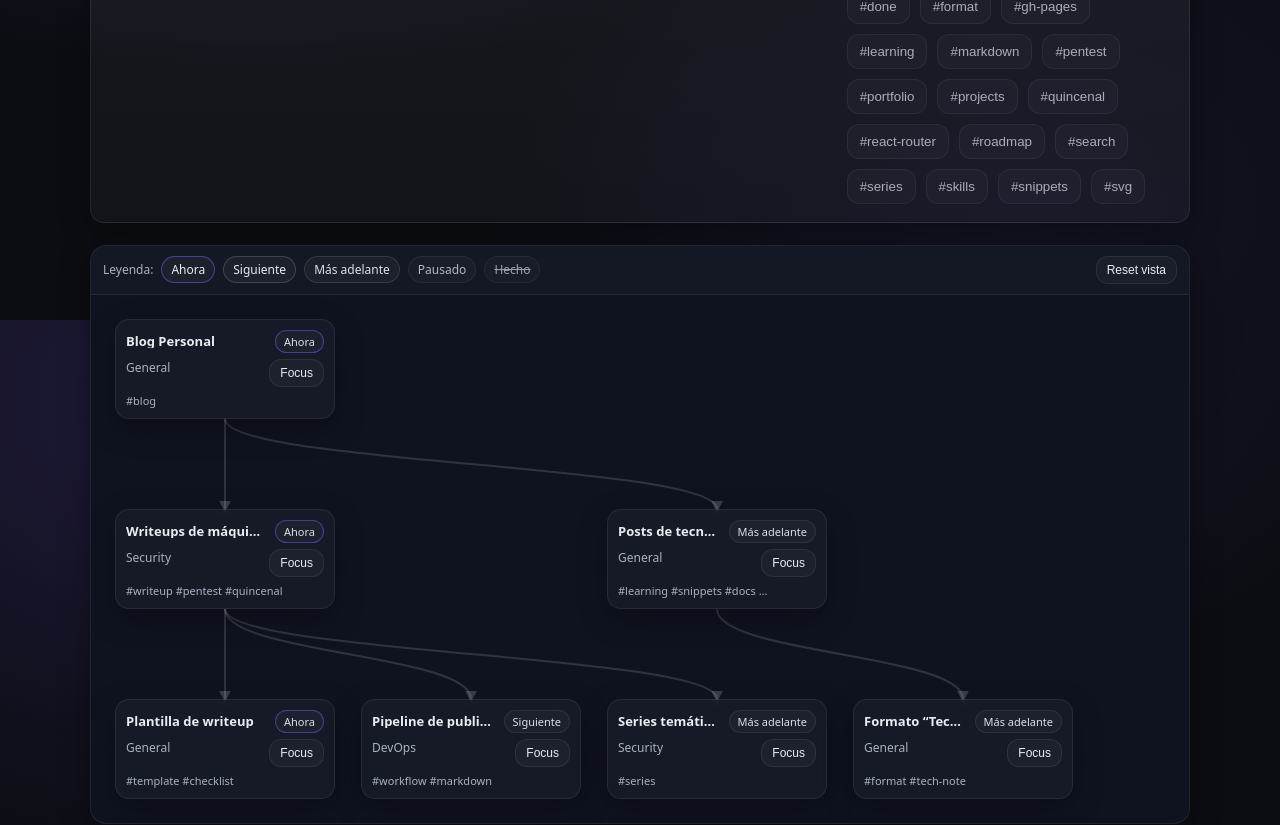
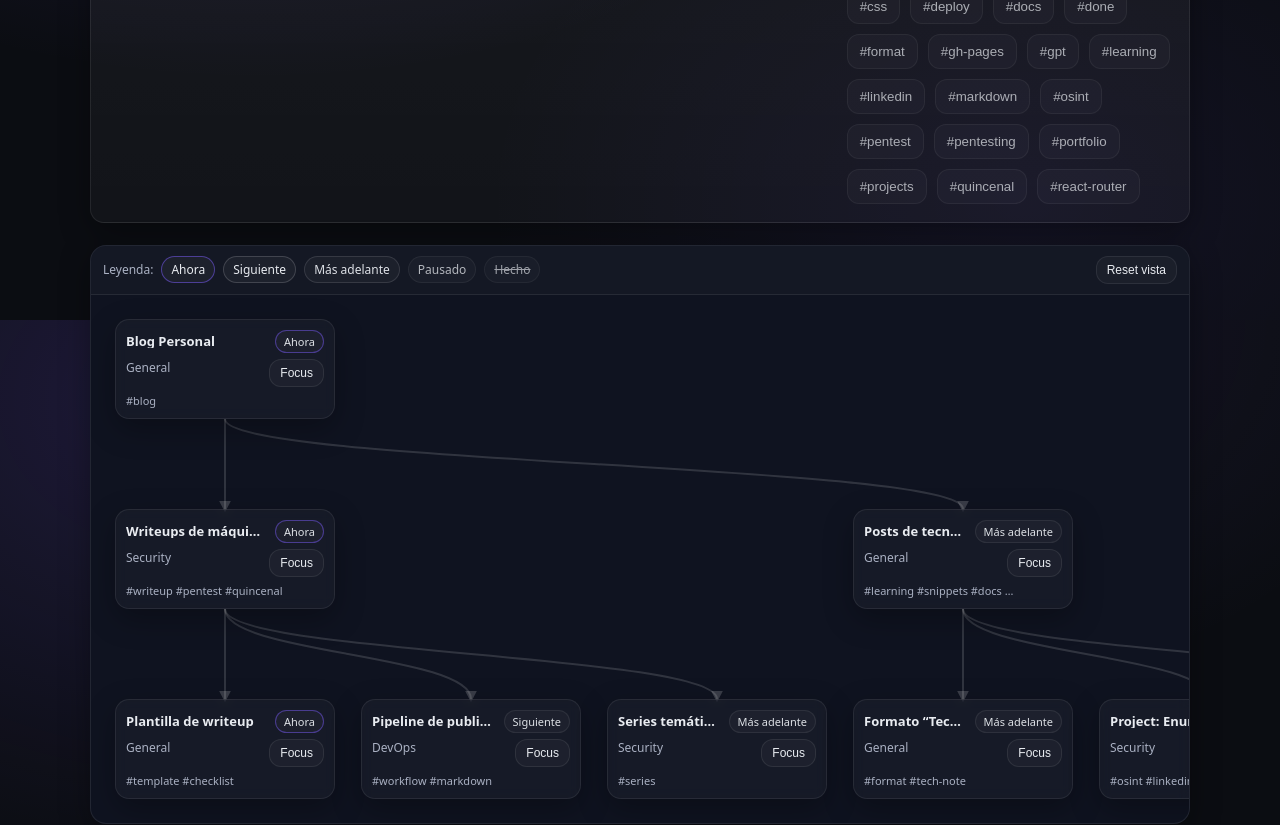
Before and after one commit to nicolaemolnar/w1tch3r-blog, a React (Vite) app: page /backlog in a window 1280 px wide. Shown: the part 480-1305 px from the top of the page. Built offline with nearby package versions, Linux system fonts and the light colour scheme.

Commit message:
roadmap update

```diff
--- a/src/data/roadmap.ts
+++ b/src/data/roadmap.ts
@@ -113,6 +113,28 @@ export const ROADMAP: RoadmapNode[] = [
             impact: 4,
             effort: 2,
           },
+          {
+            id: "linkedin-osint",
+            title: "Project: Enumeración de empleados de una empresa mediante técnicas automatizadas de OSINT en LinkedIn.",
+            description:
+              "Redacción del proyecto de fin de grado sobre OSINT para la recopilación automatizada de datos de empleados de una empresa específica en LinkedIn utilizando técnicas de scraping y análisis de datos.",
+            status: "later",
+            category: "Security",
+            tags: ["osint", "linkedin", "automation"],
+            impact: 4,
+            effort: 3,
+          },
+          {
+            id: "3ll10t-gpt",
+            title: "Project: IA generativa para el desarrollo de Skills avanzadas de ciberseguridad.",
+            description:
+              "Redacción del proyecto de fin de máster sobre IA generativa para el desarrollo de Skills avanzadas de ciberseguridad, que combina tecnología LLM en una API REST que genera un copilot para pentesters nóveles.",
+            status: "later",
+            category: "Security",
+            tags: ["ai", "gpt", "pentesting"],
+            impact: 4,
+            effort: 3,
+          },
         ],
       },
     ],
```
Also changed, not shown: 1 other file (tests, documents, lock files or other folders).
